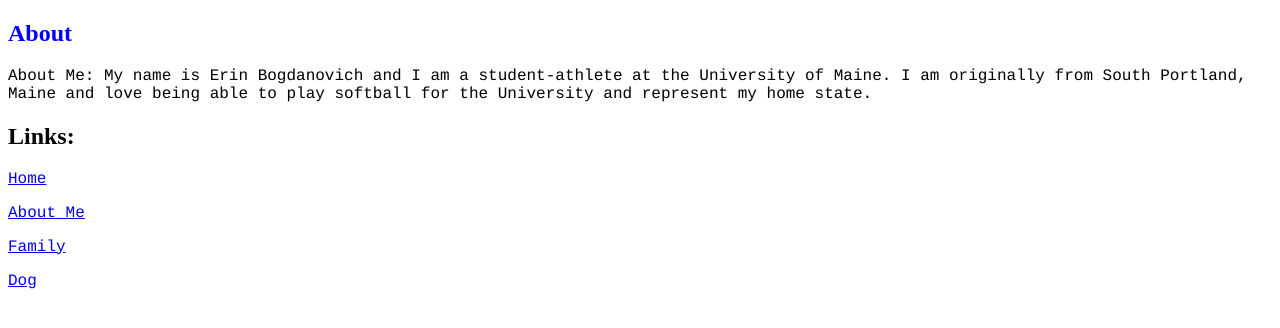
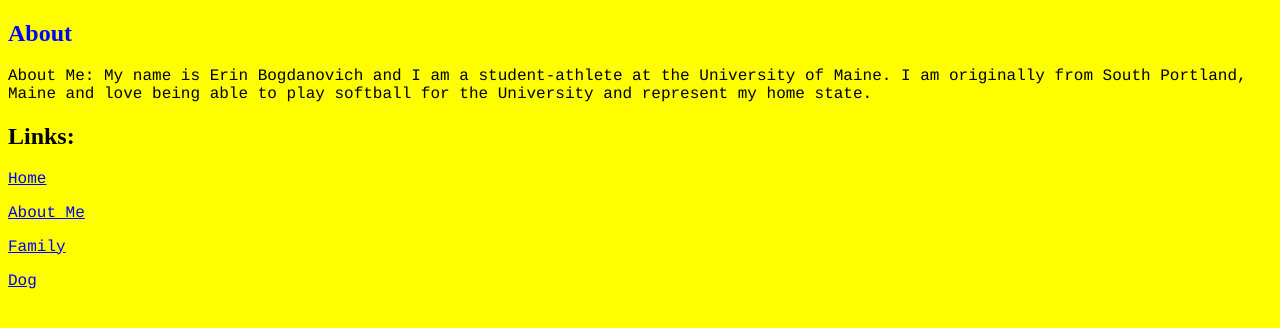
Before and after one commit to bogdaner10/Dog, a plain HTML site: page index.html in a window 1280 px wide. Drawn offline with Linux system fonts and the light colour scheme.

Commit message:
Update index.html

```diff
--- a/index.html
+++ b/index.html
@@ -3,7 +3,7 @@
 <head>
 		<title>Erin Bogdanovich</title>
 
-<body style="background-color:dog;">
+<body style="background-color:yellow;">
 
 </head>
 <body>
```
